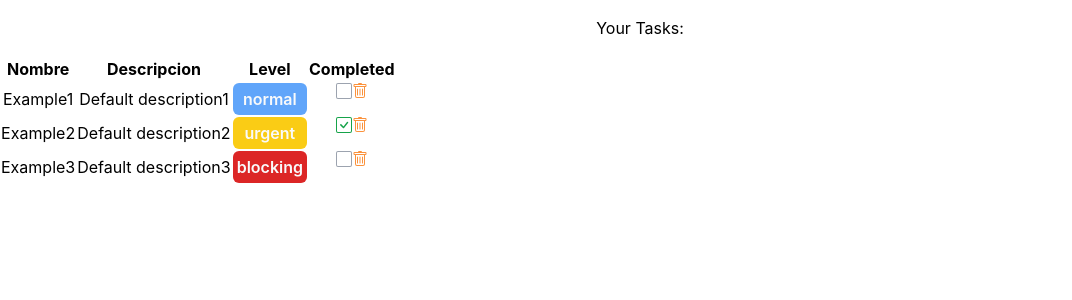
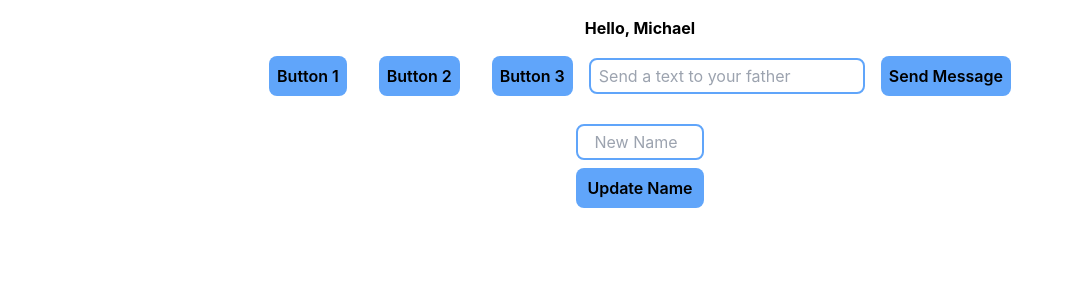
Before and after one commit to michaelviloria/OB-react-practicas, a React (Create React App) app: page / in a window 1280 px wide. Shown: the top 300 px of the page, without its empty margins (0-1072 px from the left). Built offline with nearby package versions, Linux system fonts and the light colour scheme; the HTML template or start-up script is replaced by a standard one.

Commit message:
Manejo de eventos #8

```diff
--- a/package.json
+++ b/package.json
@@ -1,5 +1,5 @@
 {
-  "name": "clase-1",
+	"name": "practicas",
 	"version": "0.1.0",
 	"author": "Michael Viloria",
 	"private": true,
--- a/src/App.js
+++ b/src/App.js
@@ -1,9 +1,10 @@
 import "./App.css";
+import Father from "./components/container/father";
 // import Ejemplo1 from "./hooks/Ejemplo1";
 // import Ejemplo2 from "./hooks/Ejemplo2";
 // import MiComponenteConContexto from "./hooks/Ejemplo3";
 // import Ejemplo4 from "./hooks/Ejemplo4";
-import TaskListComponent from "./components/container/task_list";
+// import TaskListComponent from "./components/container/task_list";
 
 function App() {
 	return (
@@ -21,7 +22,9 @@ function App() {
 			{/* <h3>Este contenido viene de los props.children</h3> */}
 			{/* </Ejemplo4> */}
 			{/* </header> */}
-			<TaskListComponent/>
+			{/* Gestion de eventos */}
+			<Father />
+			{/* <TaskListComponent/> */}
 		</div>
 	);
 }
--- /dev/null
+++ b/src/components/container/father.jsx
@@ -0,0 +1,22 @@
+import React, { useState } from "react";
+import Child from "../pure/child";
+
+const Father = () => {
+	const [name, setName] = useState("Michael");
+
+	function showMessage(text) {
+		alert(`Message received: ${text}`);
+	}
+
+	function updateName(newName) {
+		setName(newName);
+	}
+
+	return (
+		<div>
+			<Child name={name} send={showMessage} update={updateName} />
+		</div>
+	);
+};
+
+export default Father;
--- /dev/null
+++ b/src/components/pure/child.jsx
@@ -0,0 +1,83 @@
+import React, { useRef } from "react";
+
+const Child = ({ name, send, update }) => {
+	const messageRef = useRef("");
+	const nameRef = useRef("");
+
+	function pressButton() {
+		const text = messageRef.current.value;
+		alert(`Text in Input: ${text}`);
+	}
+
+	function pressButtonParams(text) {
+		alert(`Text: ${text}`);
+	}
+
+	function submitName(e) {
+		e.preventDefault();
+		update(nameRef.current.value);
+	}
+
+	return (
+		<div>
+			<p
+				className="my-4 font-bold"
+				onMouseOver={() => console.log("On Mouse Over")}
+			>
+				Hello, {name}
+			</p>
+			<button
+				className="p-2 mx-4 font-semibold bg-blue-400 rounded-lg"
+				onClick={() => console.log("Pressed Button 1")}
+			>
+				Button 1
+			</button>
+			<button
+				className="p-2 mx-4 font-semibold bg-blue-400 rounded-lg"
+				onClick={pressButton}
+			>
+				Button 2
+			</button>
+			<button
+				className="p-2 mx-4 font-semibold bg-blue-400 rounded-lg"
+				onClick={() => pressButtonParams("Hello")}
+			>
+				Button 3
+			</button>
+			<input
+				className="py-1 pl-2 pr-4 border-2 border-blue-400 rounded-lg outline-none"
+				onFocus={() => console.log("input focus")}
+				onChange={(e) => console.log(e.target.value)}
+				onCopy={(e) => console.log("Copied text from input", e)}
+				placeholder="Send a text to your father"
+				ref={messageRef}
+				type="text"
+			/>
+			<button
+				className="p-2 mx-4 font-semibold bg-blue-400 rounded-lg"
+				onClick={() => send(messageRef.current.value)}
+			>
+				Send Message
+			</button>
+			<form
+				className="flex flex-col justify-center p-3 mx-auto mt-4 w-min"
+				onSubmit={submitName}
+			>
+				<input
+					className="w-32 py-1 pl-2 pr-4 text-center border-2 border-blue-400 rounded-lg outline-none"
+					type="text"
+					placeholder="New Name"
+					ref={nameRef}
+				/>
+				<button
+					className="w-32 p-2 mt-2 font-semibold text-center bg-blue-400 rounded-lg"
+					type="submit"
+				>
+					Update Name
+				</button>
+			</form>
+		</div>
+	);
+};
+
+export default Child;
```
Lines whose indentation alone changed are shown as unchanged.
